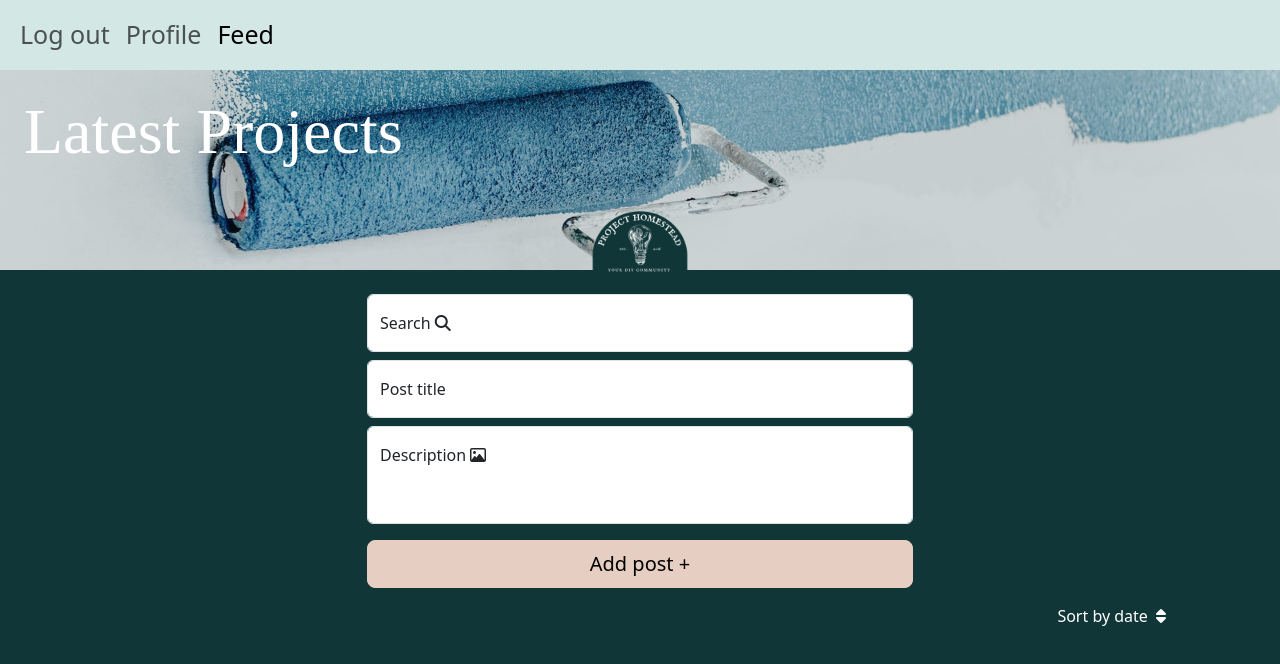
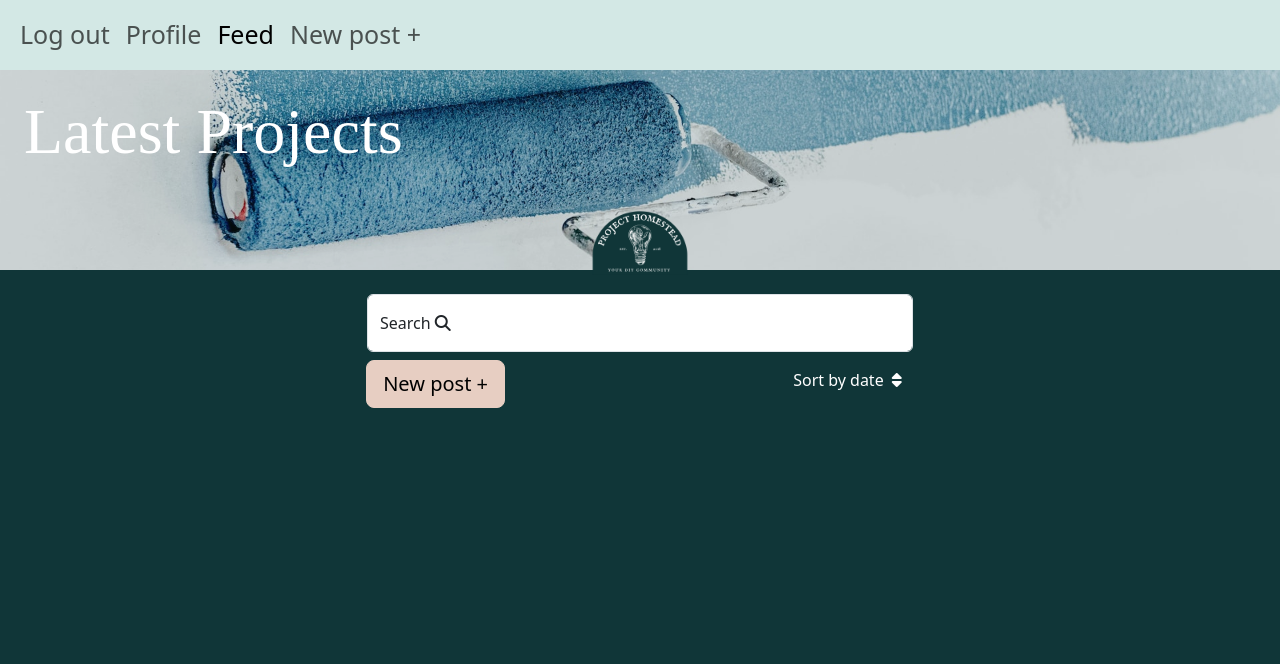
Before and after one commit to absim29/social-app-ca, a website: page feed/index.html in a window 1280 px wide. Drawn offline with nearby package versions, Linux system fonts and the light colour scheme; files that its build step writes are made by us from their sources; a web font is replaced by a local one.

Commit message:
Html
Changes in nav

```diff
--- a/feed/index.html
+++ b/feed/index.html
@@ -11,7 +11,7 @@
       crossorigin="anonymous"
     ></script>
     <link rel="stylesheet" href="/dist/css/index.css" />
-    <script type="module" src="/scripts/posts-feed.js"></script>
+    <script type="module" src="/scripts/postsFeed.js"></script>
   </head>
   <body class="text-center bg-success">
     <header>
@@ -34,7 +34,10 @@
               <a class="nav-link" href="/">Log out</a>
 
               <a class="nav-link" href="/profile/">Profile</a>
+
               <a class="nav-link active" href="#">Feed</a>
+
+              <a class="nav-link" href="/add-post/">New post +</a>
             </ul>
           </div>
         </div>
@@ -66,7 +69,7 @@
     </header>
 
     <main class="container w-100 m-auto p-4">
-      <!--Search & Add post form-->
+      <!--Search form-->
       <form
         class="col-xs-12 col-sm-11 col-md-8 col-lg-7 col-xl-6 m-auto w-xs-100 w-sm-75"
       >
@@ -81,37 +84,22 @@
             >Search <i class="fa-solid fa-magnifying-glass"></i
           ></label>
         </div>
-        <div class="form-floating mt-2">
-          <input
-            type="text"
-            class="form-control"
-            id="floatingPassword"
-            placeholder="Post title"
-          />
-          <label for="floatingPassword">Post title</label>
-        </div>
-        <div class="form-floating mt-2">
-          <input
-            type="text"
-            class="form-control p-5"
-            id="floatingPassword"
-            placeholder="Description"
-          />
-          <label for="floatingPassword"
-            >Description<i class="fa-regular fa-image p-1"></i
-          ></label>
-        </div>
-        <button class="w-100 mt-3 btn btn-lg btn-warning" type="submit">
-          Add post +
-        </button>
       </form>
-      <div class="d-flex justify-content-end">
-        <p class="text-white p-3">
+
+      <div class="d-flex justify-content-evenly">
+        <a
+          href="/add-post/"
+          class="w-30 m-2 mb-3 btn btn-lg btn-warning"
+          role="button"
+        >
+          New post +
+        </a>
+        <p class="text-white p-3" id="sort-button">
           Sort by date <i class="fa-solid fa-sort p-1"></i>
         </p>
       </div>
+
       <!--Post feed-->
-
       <div class="container row" style="min-width: 300px" id="posts-display">
         <!-- <div class="col-xs col-md-6 col-lg-4 col-xl-4 mb-2">
           <div class="card shadow-sm">
```
Also changed, not shown: index.html (+1 -3 lines), profile/index.html (+2 -0 lines), register/index.html (+0 -4 lines).
